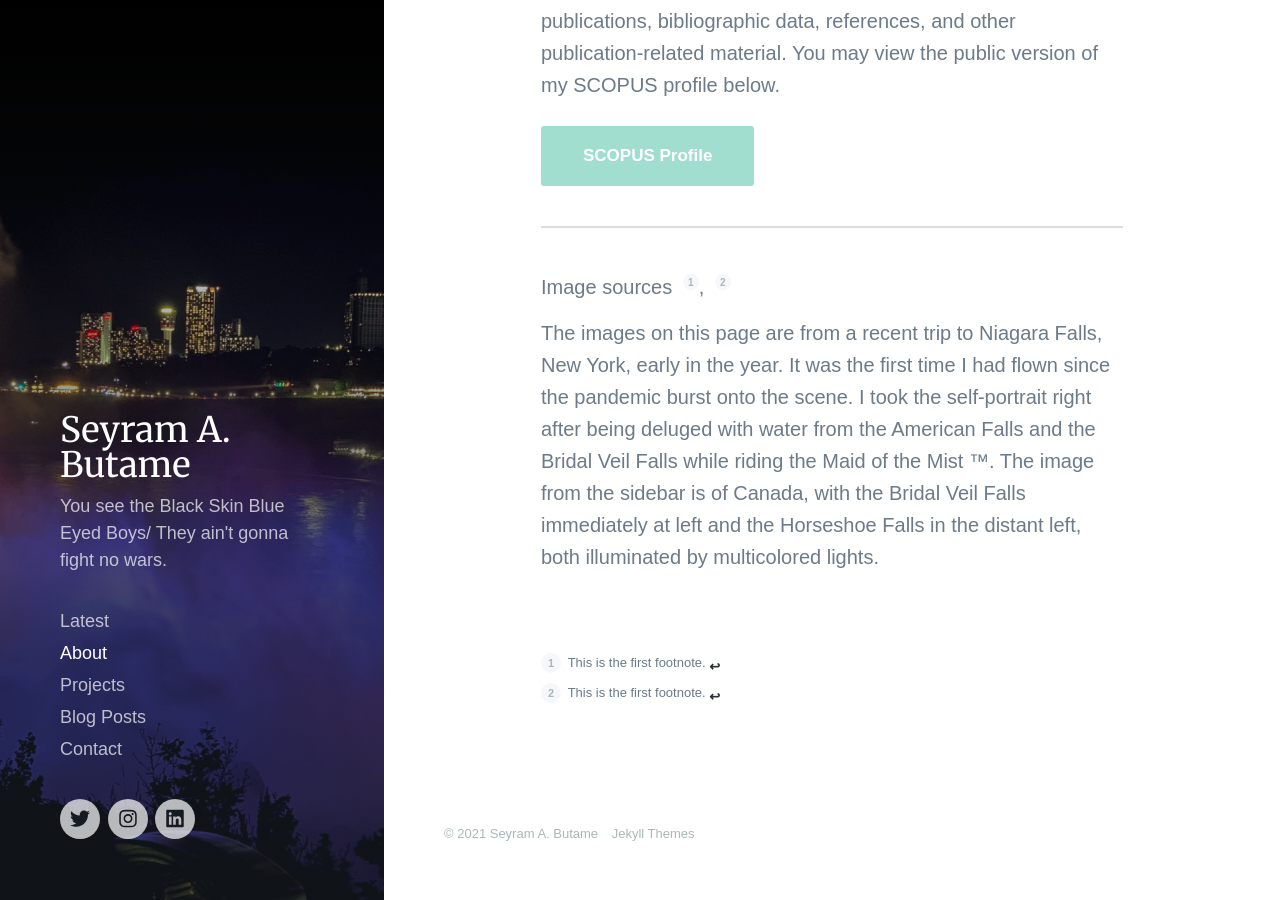
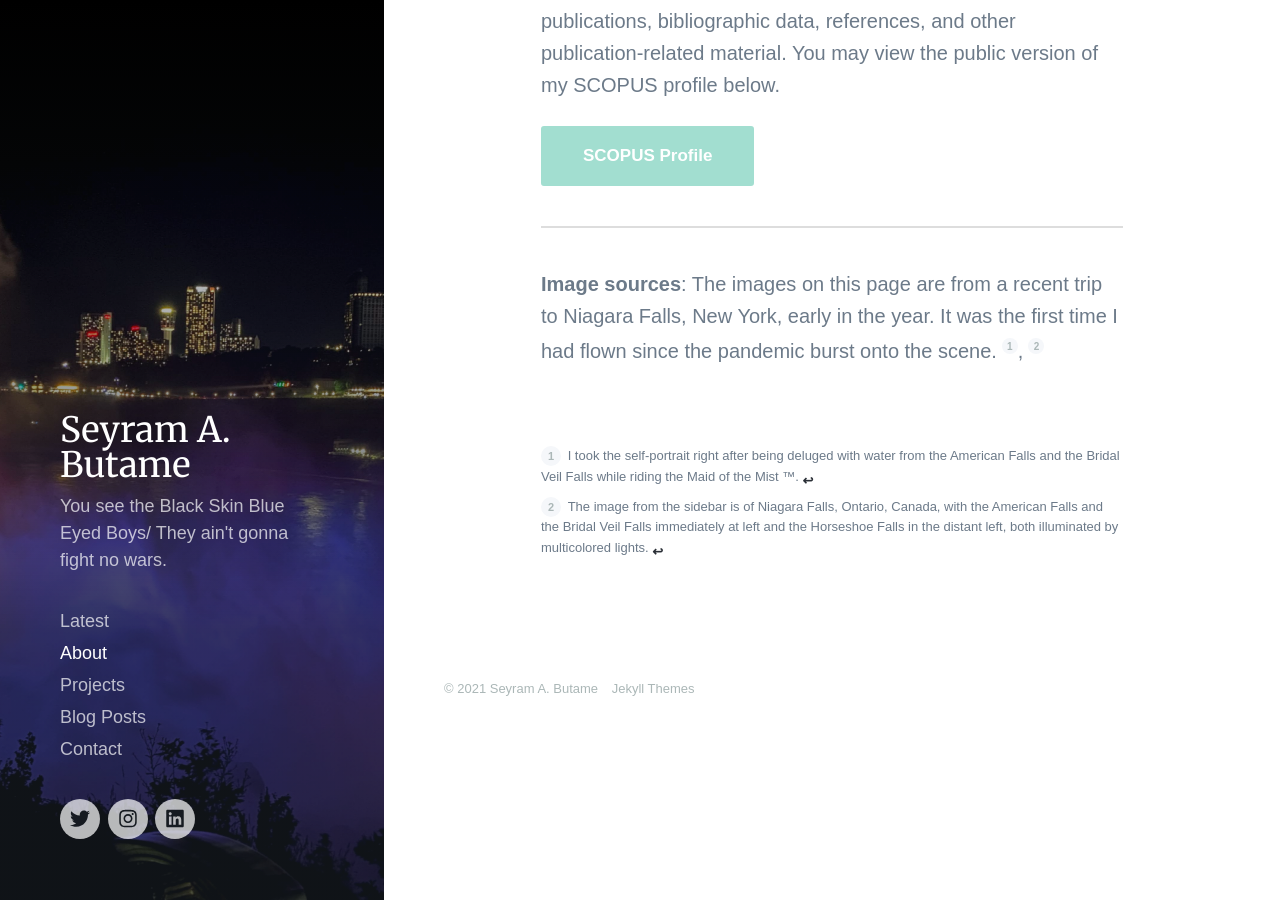
Before and after one commit to butames/blog.github.io, a Jekyll site: the page built from _pages/about.md, in a window 1280 px wide and 900 px high, scrolled down 4732 px. Built offline with Jekyll 4.4.1, drawn with Linux system fonts in a browser that asks for light colours; nearby versions of some CDN libraries; some web fonts are replaced.

Commit message:
Update about.md

```diff
--- a/_pages/about.md
+++ b/_pages/about.md
@@ -64,9 +64,7 @@
 
 ---
 
-Image sources [^1], [^2]
+**Image sources**: The images on this page are from a recent trip to Niagara Falls, New York, early in the year. It was the first time I had flown since the pandemic burst onto the scene.[^1],[^2]
 
-[^1]: This is the first footnote.
-[^2]: This is the first footnote.
-
-The images on this page are from a recent trip to Niagara Falls, New York, early in the year. It was the first time I had flown since the pandemic burst onto the scene. I took the self-portrait right after being deluged with water from the American Falls and the Bridal Veil Falls while riding the Maid of the Mist &#x2122;. The image from the sidebar is of Canada, with the Bridal Veil Falls immediately at left and the Horseshoe Falls in the distant left, both illuminated by multicolored lights.
+[^1]: I took the self-portrait right after being deluged with water from the American Falls and the Bridal Veil Falls while riding the Maid of the Mist &#x2122;.
+[^2]: The image from the sidebar is of Niagara Falls, Ontario, Canada, with the American Falls and the Bridal Veil Falls immediately at left and the Horseshoe Falls in the distant left, both illuminated by multicolored lights.
```
